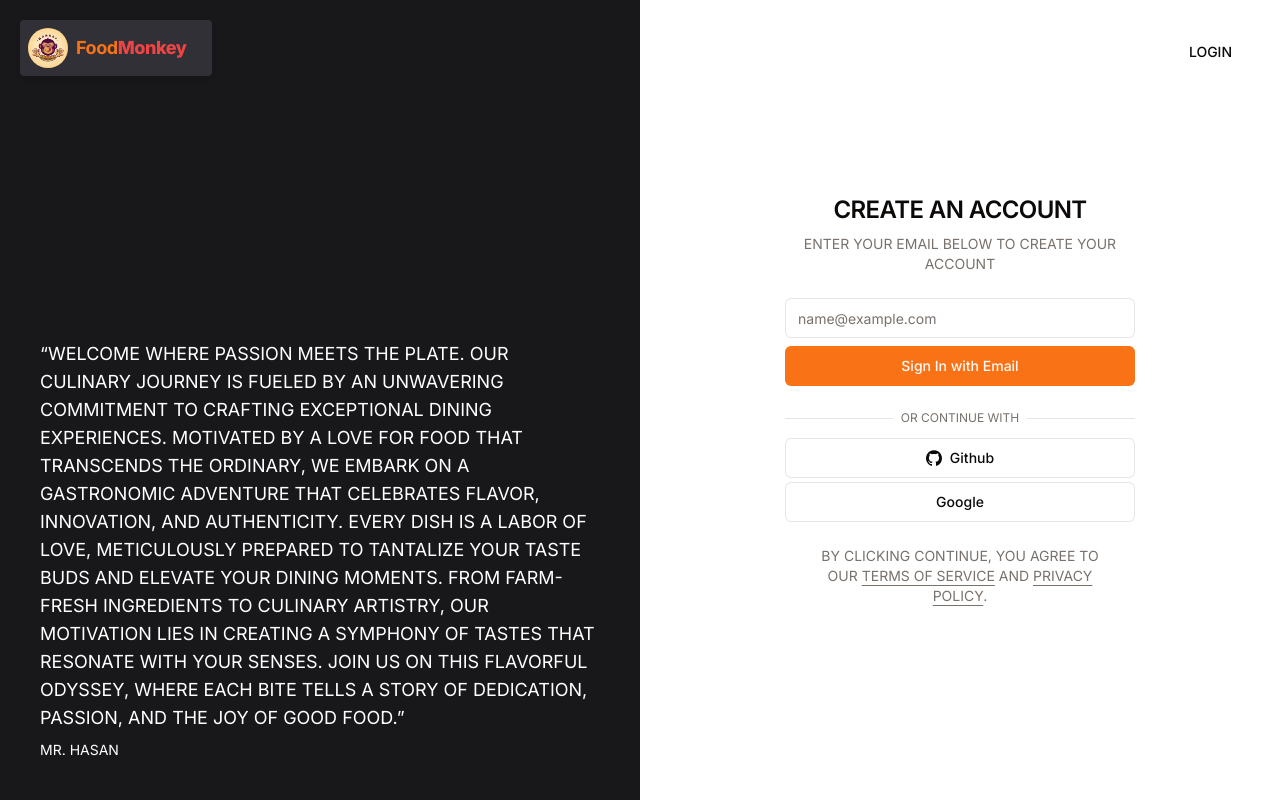
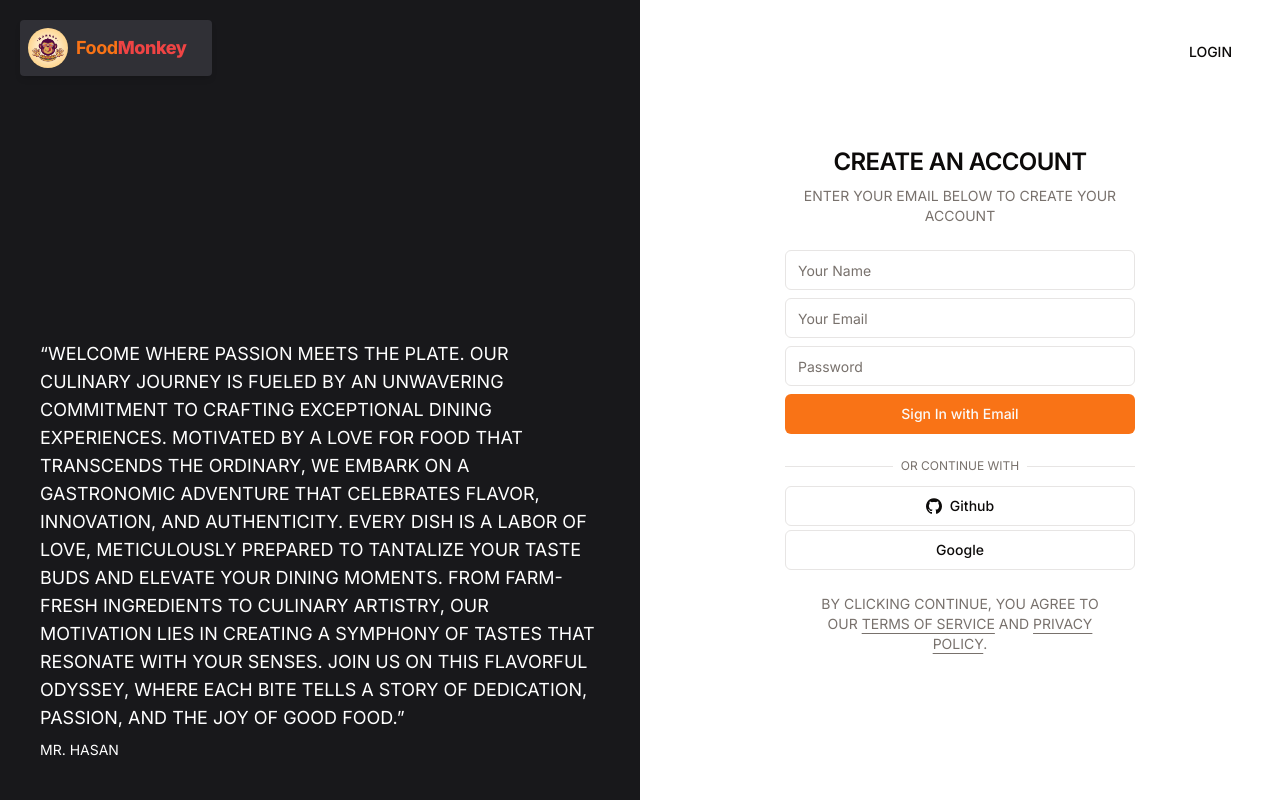
Before and after one commit to hasanshahriar32/restaurant-awesome, a Next.js app: page /register in a window 1280 px wide. Built offline with nearby package versions, Linux system fonts and the light colour scheme; no server answers.

Commit message:
registration with next auth

```diff
--- a/package.json
+++ b/package.json
@@ -14,11 +14,13 @@
     "@radix-ui/react-dropdown-menu": "^2.0.6",
     "@radix-ui/react-label": "^2.0.2",
     "@radix-ui/react-slot": "^1.0.2",
+    "bcryptjs": "^2.4.3",
     "class-variance-authority": "^0.7.0",
     "clsx": "^2.0.0",
     "dotenv": "^16.3.1",
     "json-server": "^0.17.4",
     "lucide-react": "^0.292.0",
+    "mongoose": "^8.0.2",
     "next": "14.0.3",
     "next-auth": "^4.24.5",
     "next-themes": "^0.2.1",
--- a/src/app/(auth)/register/page.tsx
+++ b/src/app/(auth)/register/page.tsx
@@ -22,10 +22,36 @@ export default function Register({ className, ...props }: any) {
   async function onSubmit(event: React.SyntheticEvent) {
     event.preventDefault();
     setIsLoading(true);
+    const form = event.currentTarget as HTMLFormElement;
+    const formData = new FormData(form);
 
-    setTimeout(() => {
+    const name = formData.get("name") as string;
+    const email = formData.get("email") as string;
+    const password = formData.get("password") as string;
+
+    console.log({ name, email, password });
+
+    try {
+      const res = await fetch("/api/auth/register", {
+        method: "POST",
+        body: JSON.stringify({ name, email, password }),
+        headers: { "Content-Type": "application/json" },
+      });
+      const data = await res;
+      console.log(data);
+      if (res.status === 422) {
+        console.log("User already exists");
+        setIsLoading(false);
+      } else if (res.status === 200) {
+        // create a signin function
+
+        console.log(data);
+        setIsLoading(false);
+      }
+    } catch (error: any) {
+      console.log(error);
       setIsLoading(false);
-    }, 3000);
+    }
   }
 
   return (
@@ -33,15 +59,46 @@ export default function Register({ className, ...props }: any) {
       <form onSubmit={onSubmit}>
         <div className="grid gap-2">
           <div className="grid gap-1">
+            <Label className="sr-only" htmlFor="name">
+              Name
+            </Label>
+            <Input
+              id="name"
+              name="name"
+              placeholder="Your Name"
+              type="text"
+              autoCapitalize="none"
+              autoComplete="name"
+              autoCorrect="off"
+              disabled={isLoading}
+            />
+          </div>
+          <div className="grid gap-1">
             <Label className="sr-only" htmlFor="email">
               Email
             </Label>
             <Input
               id="email"
-              placeholder="name@example.com"
+              name="email"
+              placeholder="Your Email"
               type="email"
               autoCapitalize="none"
               autoComplete="email"
+              autoCorrect="off"
+              disabled={isLoading}
+            />
+          </div>
+          <div className="grid gap-1">
+            <Label className="sr-only" htmlFor="password">
+              password
+            </Label>
+            <Input
+              id="password"
+              name="password"
+              placeholder="Password"
+              type="password"
+              autoCapitalize="none"
+              autoComplete="password"
               autoCorrect="off"
               disabled={isLoading}
             />
@@ -54,7 +111,6 @@ export default function Register({ className, ...props }: any) {
           </Button>
         </div>
       </form>
-
     </div>
   );
 }
--- /dev/null
+++ b/src/app/(with-layout)/settings/page.tsx
@@ -0,0 +1,3 @@
+export default function Settings() {
+  return <div>this is settings page</div>;
+}
--- /dev/null
+++ b/src/app/api/auth/register/route.ts
@@ -0,0 +1,28 @@
+import User from "@/models/User";
+import bcrypt from "bcryptjs";
+import connect from "@/utils/db";
+import { NextResponse } from "next/server";
+
+export const POST = async (request: any) => {
+  const { email, password, name } = await request.json();
+  const hashedPassword = await bcrypt.hash(password, 10);
+
+  await connect();
+  const existingUser = await User.findOne({ email });
+  if (existingUser) {
+    return new NextResponse("User already exists", { status: 422 });
+  }
+  const newUser = new User({
+    email,
+    password: hashedPassword,
+    name,
+  });
+
+  try {
+    const user = await newUser.save();
+    user.password = undefined;
+    return new NextResponse(user, { status: 200 });
+  } catch (error: any) {
+    return new NextResponse(error, { status: 500 });
+  }
+};
--- a/src/app/profile/page.tsx
+++ b/src/app/profile/page.tsx
@@ -11,7 +11,7 @@ const AboutPage = () => {
   const { data: session } = useSession();
   useLayoutEffect(() => {
     if (!session) {
-      redirect("/register");
+      redirect("/register?callbackUrl=http://localhost:3000");
     }
   }, [session]);
   return (
--- a/src/components/shared/NavItems/DataFetch.tsx
+++ b/src/components/shared/NavItems/DataFetch.tsx
@@ -6,7 +6,7 @@ const path = require("path");
 dotenv.config({ path: path.join(process.cwd(), ".env.local") });
 
 export const TrendyMenu = async () => {
-  const menuUrl = `${process.env.BACKEND_URL || "https://r7j3ddww-5000.inc1.devtunnels.ms"}/navMenu`;
+  const menuUrl = `${process.env.BACKEND_URL || "http://localhost:5000"}/navMenu`;
   const res = await fetch(menuUrl, {
     next: {
       revalidate: 3600,
--- /dev/null
+++ b/src/middleware.ts
@@ -0,0 +1,5 @@
+export { default } from "next-auth/middleware";
+
+export const config = {
+  matcher: ["/settings", "/order/:path", "/transaction/:path*"],
+};
--- /dev/null
+++ b/src/models/User.js
@@ -0,0 +1,13 @@
+import mongoose from "mongoose";
+const { Schema } = mongoose;
+
+const userSchema = new Schema(
+  {
+    name: { type: String, required: true, default: "" },
+    email: { type: String, required: true },
+    password: { type: String, required: false },
+  },
+  { timestamps: true }
+);
+
+export default mongoose.models.User || mongoose.model("User", userSchema);
--- /dev/null
+++ b/src/utils/db.ts
@@ -0,0 +1,20 @@
+import mongoose, { ConnectOptions } from "mongoose";
+
+const connect = async () => {
+  if (mongoose.connections[0].readyState) return;
+
+  try {
+    const mongooseOptions: ConnectOptions = {
+      useNewUrlParser: true,
+      useUnifiedTopology: true,
+    } as ConnectOptions;
+
+    await mongoose.connect(process.env.MONGO_URI || "", mongooseOptions);
+    console.log("Database connected");
+  } catch (error: any) {
+    console.log(error.message, "Database connection failed");
+    process.exit(1);
+  }
+};
+
+export default connect;
```
Also changed, not shown: 2 other files (tests, documents, lock files or other folders).
